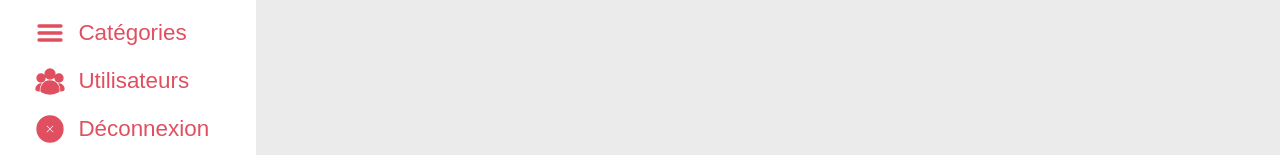
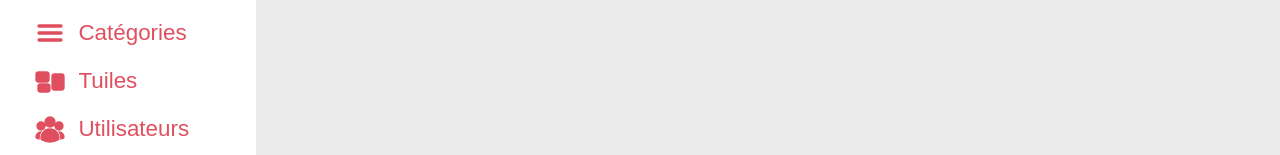
Before and after one commit to MaximeAuthie/cecilia_orsi_coaching_front, a Nuxt app: page /managerApp/moderation in a window 1280 px wide. Shown: the part 431-586 px from the top of the page. Built offline with nearby package versions, Linux system fonts and the light colour scheme; no server answers; a web font is replaced by a local one.

Commit message:
Ajout route tiles

```diff
--- a/components/Manager/navigationComponent.vue
+++ b/components/Manager/navigationComponent.vue
@@ -42,6 +42,14 @@
                         <path fill-rule="evenodd" d="M3 6.75A.75.75 0 013.75 6h16.5a.75.75 0 010 1.5H3.75A.75.75 0 013 6.75zM3 12a.75.75 0 01.75-.75h16.5a.75.75 0 010 1.5H3.75A.75.75 0 013 12zm0 5.25a.75.75 0 01.75-.75h16.5a.75.75 0 010 1.5H3.75a.75.75 0 01-.75-.75z" clip-rule="evenodd" />
                     </svg>
                 Catégories
+                </nuxt-link>
+            </li>
+            <li>
+                <nuxt-link to="/managerApp/tiles" :class="route=='/managerApp/tiles' ? 'navigation_bar_list_link_selected' : 'navigation_bar_list_link'">
+                    <svg xmlns="http://www.w3.org/2000/svg" viewBox="0 0 24 24" fill="currentColor" class="w-6 h-6">
+                        <path fill-rule="evenodd" d="M1.5 7.125c0-1.036.84-1.875 1.875-1.875h6c1.036 0 1.875.84 1.875 1.875v3.75c0 1.036-.84 1.875-1.875 1.875h-6A1.875 1.875 0 011.5 10.875v-3.75zm12 1.5c0-1.036.84-1.875 1.875-1.875h5.25c1.035 0 1.875.84 1.875 1.875v8.25c0 1.035-.84 1.875-1.875 1.875h-5.25a1.875 1.875 0 01-1.875-1.875v-8.25zM3 16.125c0-1.036.84-1.875 1.875-1.875h5.25c1.036 0 1.875.84 1.875 1.875v2.25c0 1.035-.84 1.875-1.875 1.875h-5.25A1.875 1.875 0 013 18.375v-2.25z" clip-rule="evenodd" />
+                    </svg>
+                Tuiles
                 </nuxt-link>
             </li>
             <li>
```
